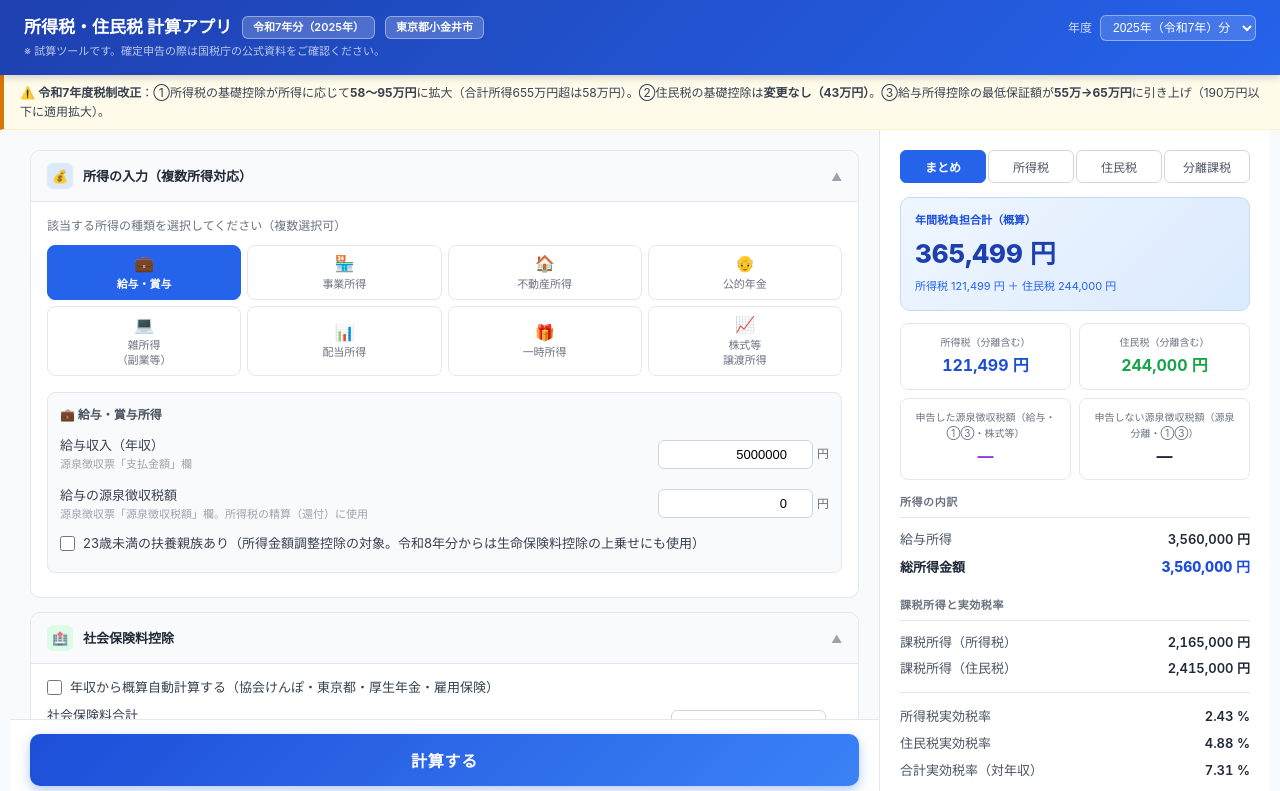
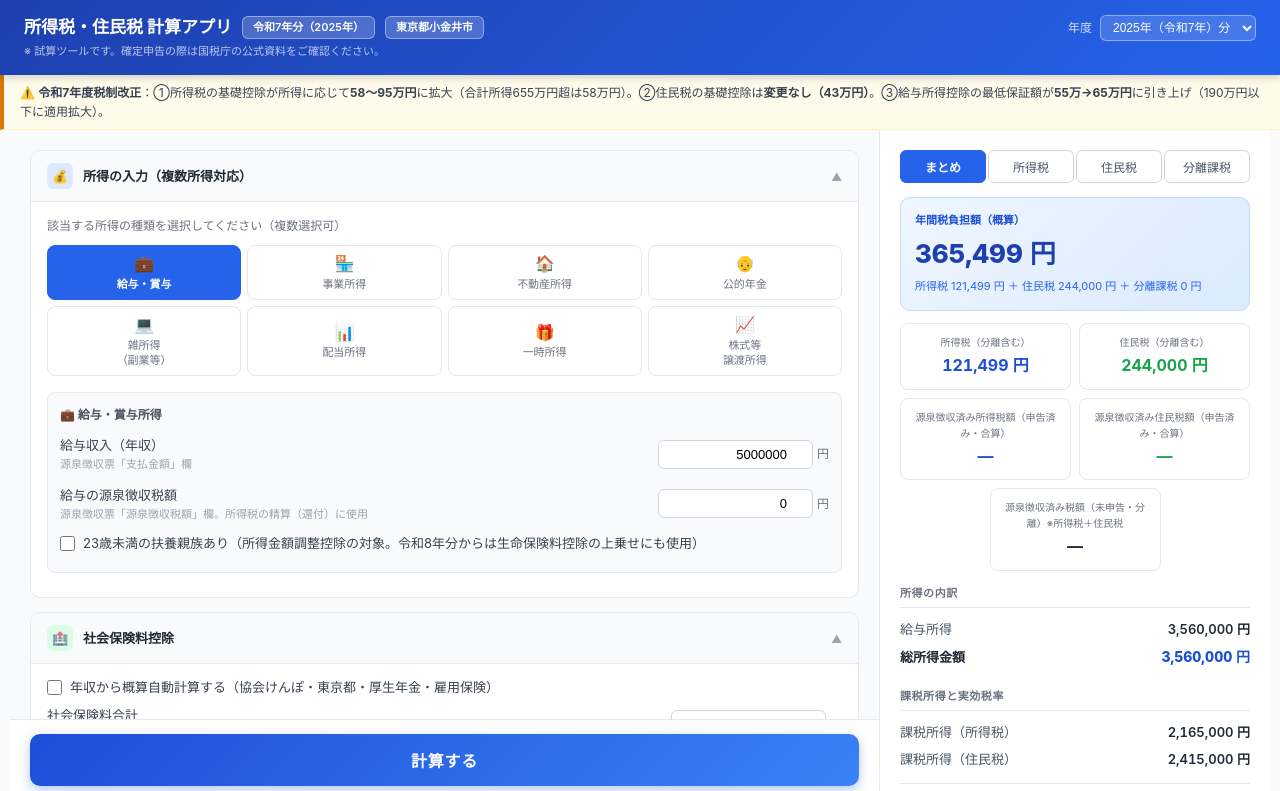
Before and after one commit to nemotoyusuke090288-cmyk/taxcalculator, a plain HTML site: page index.html in a window 1280 px wide. Both pictures are taken after a click on the button "計算する". Shown: the top 791 px of the page. Drawn offline with Linux system fonts and the light colour scheme.

Commit message:
まとめタブ：年間税負担額の内訳を3区分化し源泉徴収済み税額を所得税・住民税別に表示
- 見出しを「年間税負担額」に変更、内訳を 所得税＋住民税＋分離課税 の3区分で表示
- 「申告した源泉徴収税額」を所得税分・住民税分の2カードに分割
- 未申告（源泉分離）の源泉徴収税額は中央の1カードに合算表示

Co-Authored-By: Claude Fable 5.2 <noreply@anthropic.com>
Claude-Session: https://claude.ai/code/session_01X41atSGe67i4Tg9BaVzCkH

```diff
--- a/index.html
+++ b/index.html
@@ -124,6 +124,7 @@
     .tax-card.resident-tax .amount { color:var(--green-600); }
     .tax-card.stock-tax .amount { color:var(--purple-600); }
     .tax-card.total-tax .amount { color:var(--gray-800); }
+    .tax-card.center-card { grid-column:1 / -1;justify-self:center;width:calc(50% - 4px); }
 
     .result-section { margin-bottom:16px; }
     .result-section h3 { font-size:11px;font-weight:700;text-transform:uppercase;letter-spacing:0.05em;
@@ -739,15 +740,16 @@
   <!-- まとめ -->
   <div id="tab-summary" class="tab-content active">
     <div class="tax-summary">
-      <div class="label">年間税負担合計（概算）</div>
+      <div class="label">年間税負担額（概算）</div>
       <div class="amount" id="total-tax-display">―</div>
       <div class="sub" id="total-tax-sub">入力値を確認中...</div>
     </div>
     <div class="tax-grid">
       <div class="tax-card income-tax"><div class="label">所得税（分離含む）</div><div class="amount" id="s-it">―</div></div>
       <div class="tax-card resident-tax"><div class="label">住民税（分離含む）</div><div class="amount" id="s-rt">―</div></div>
-      <div class="tax-card stock-tax"><div class="label">申告した源泉徴収税額（給与・①③・株式等）</div><div class="amount" id="s-decl-withheld">―</div></div>
-      <div class="tax-card total-tax"><div class="label">申告しない源泉徴収税額（源泉分離・①③）</div><div class="amount" id="s-withheld">―</div></div>
+      <div class="tax-card income-tax"><div class="label">源泉徴収済み所得税額（申告済み・合算）</div><div class="amount" id="s-decl-withheld-it">―</div></div>
+      <div class="tax-card resident-tax"><div class="label">源泉徴収済み住民税額（申告済み・合算）</div><div class="amount" id="s-decl-withheld-rt">―</div></div>
+      <div class="tax-card total-tax center-card"><div class="label">源泉徴収済み税額（未申告・分離）※所得税＋住民税</div><div class="amount" id="s-withheld">―</div></div>
     </div>
     <div class="result-section">
       <h3>所得の内訳</h3>
@@ -1632,12 +1634,15 @@ function calc() {
   const rtGrand       = totalRT;                                   // 住民税 年税額（配当割額控除後）
   // 所得税の純額（申告納税額。源泉徴収税額が算出税額を上回る＝還付のときはマイナス）
   const itNet = itGrand - itRefund;                               // = itArising - totalWithholdIT
-  // 申告した源泉徴収税額（給与＋申告した①③＋株式等。所得税の源泉＋住民税の配当割額等）。精算済みのため合計には算入しない情報値。
+  // 申告した源泉徴収税額（給与＋申告した①③＋株式等）。所得税の源泉と住民税の配当割額等を別カードで表示。
   const declaredWithholdTotal = totalWithholdIT + sepWithholdRT;
-  // 「申告しない」①③の源泉徴収税額（源泉分離課税）は別建てカードで表示。
-  //   年間税負担合計（hero）＝所得税(純額)＋住民税＋申告した源泉＋申告しない源泉。
-  //   hero = s-it + s-rt + s-decl-withheld + s-withheld で整合（実際に負担した税の総額）。
-  const grandTotal    = itNet + rtGrand + declaredWithholdTotal + withheldTotal;
+  // 「申告しない」①③の源泉徴収税額（源泉分離課税。所得税＋住民税の合算）は中央のカードで表示。
+  //   年間税負担額（hero）＝支払済み＋これから払う税額の総額
+  //     ＝ 所得税（純額＋申告済み源泉）＋ 住民税（年税額＋申告済み源泉）＋ 分離課税（未申告の源泉）。
+  //   hero = s-it + s-rt + s-decl-withheld-it + s-decl-withheld-rt + s-withheld で整合。
+  const itBurden      = itNet + totalWithholdIT;                   // 所得税の年間負担（源泉済み含む）
+  const rtBurden      = rtGrand + sepWithholdRT;                   // 住民税の年間負担（源泉済み含む）
+  const grandTotal    = itBurden + rtBurden + withheldTotal;
 
   // ===================================================================
   // UI更新
@@ -1646,13 +1651,14 @@ function calc() {
   // --- まとめタブ ---
   const baseSalary = salary || 1; // 実効税率計算用
   set('total-tax-display', fmt(grandTotal));
-  set('total-tax-sub', `所得税 ${itNet.toLocaleString()} 円 ＋ 住民税 ${rtGrand.toLocaleString()} 円` +
-    (declaredWithholdTotal > 0 ? ` ＋ 申告した源泉徴収税額 ${declaredWithholdTotal.toLocaleString()} 円` : '') +
-    (withheldTotal > 0 ? ` ＋ 申告しない源泉徴収税額 ${withheldTotal.toLocaleString()} 円` : '') +
+  set('total-tax-sub', `所得税 ${itBurden.toLocaleString()} 円 ＋ 住民税 ${rtBurden.toLocaleString()} 円` +
+    ` ＋ 分離課税 ${withheldTotal.toLocaleString()} 円` +
+    (declaredWithholdTotal > 0 ? '（所得税・住民税は源泉徴収済み分を含む）' : '') +
     (itRefund > 0 ? `（所得税は ${itRefund.toLocaleString()} 円 還付）` : ''));
   set('s-it', fmt(itNet));
   set('s-rt', fmt(rtGrand));
-  set('s-decl-withheld', declaredWithholdTotal > 0 ? fmt(declaredWithholdTotal) : '―');
+  set('s-decl-withheld-it', totalWithholdIT > 0 ? fmt(totalWithholdIT) : '―');
+  set('s-decl-withheld-rt', sepWithholdRT > 0 ? fmt(sepWithholdRT) : '―');
   set('s-withheld', withheldTotal > 0 ? fmt(withheldTotal) : '―');
 
   // 所得内訳行
```
